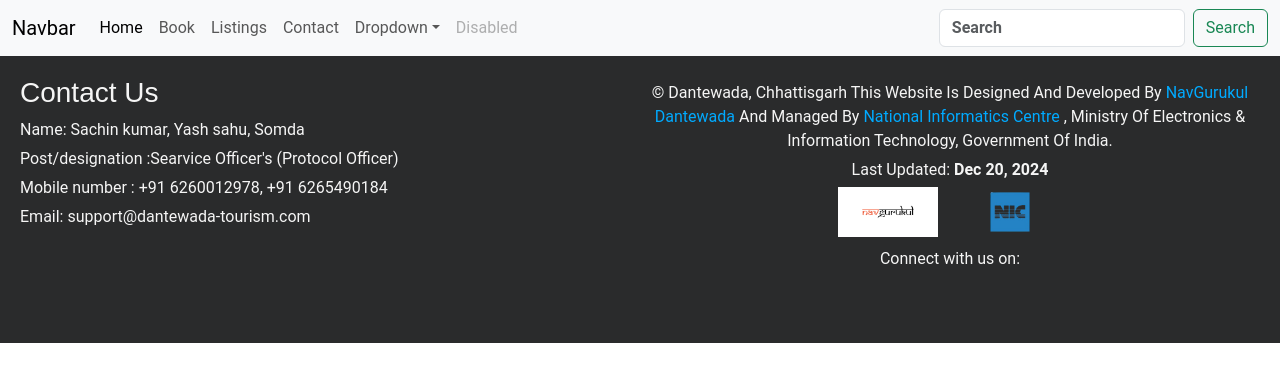
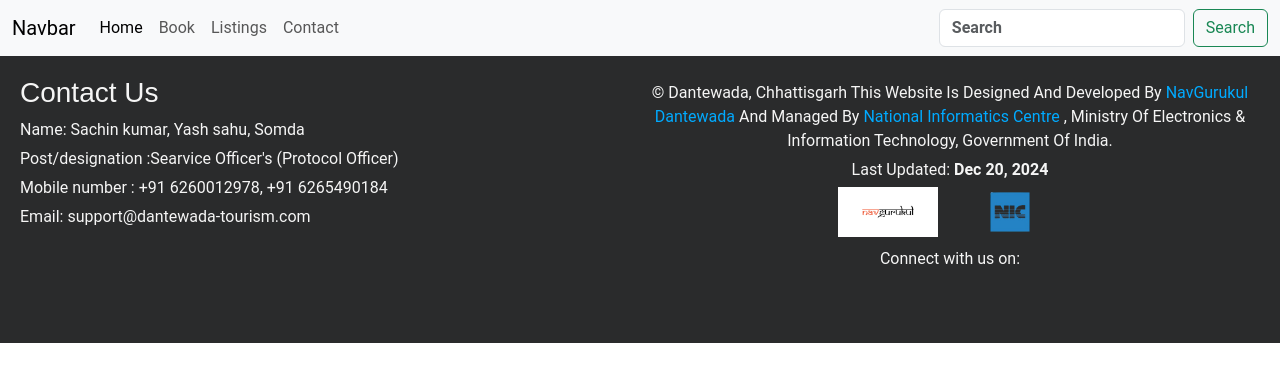
Before and after one commit to sAchinStar/HomeStay-Dantewada, a React (Create React App) app: page / in a window 1280 px wide. Shown: the top 382 px of the page. Built offline with nearby package versions, Linux system fonts and the light colour scheme.

Commit message:
remove some nav links

```diff
--- a/src/Components/Navbar.js
+++ b/src/Components/Navbar.js
@@ -24,24 +24,10 @@
                         <li class="nav-item">
                             <Link class="nav-link" to="/contact">Contact</Link>
                         </li>
-                        <li class="nav-item dropdown">
-                            <a class="nav-link dropdown-toggle" href="#" role="button" data-bs-toggle="dropdown" aria-expanded="false">
-                                Dropdown
-                            </a>
-                            <ul class="dropdown-menu">
-                                <li><a class="dropdown-item" href="#">Action</a></li>
-                                <li><a class="dropdown-item" href="#">Another action</a></li>
-                                <li><hr class="dropdown-divider"/></li>
-                                <li><a class="dropdown-item" href="#">Something else here</a></li>
-                            </ul>
-                        </li>
-                        <li class="nav-item">
-                            <a class="nav-link disabled" aria-disabled="true">Disabled</a>
-                        </li>
                     </ul>
                     <form class="d-flex" role="search">
-                        <input class="form-control me-2" type="search" placeholder="Search" aria-label="Search"/>
-                            <button class="btn btn-outline-success" type="submit">Search</button>
+                        <input class="form-control me-2" type="search" placeholder="Search" aria-label="Search" />
+                        <button class="btn btn-outline-success" type="submit">Search</button>
                     </form>
                 </div>
             </div>
```
